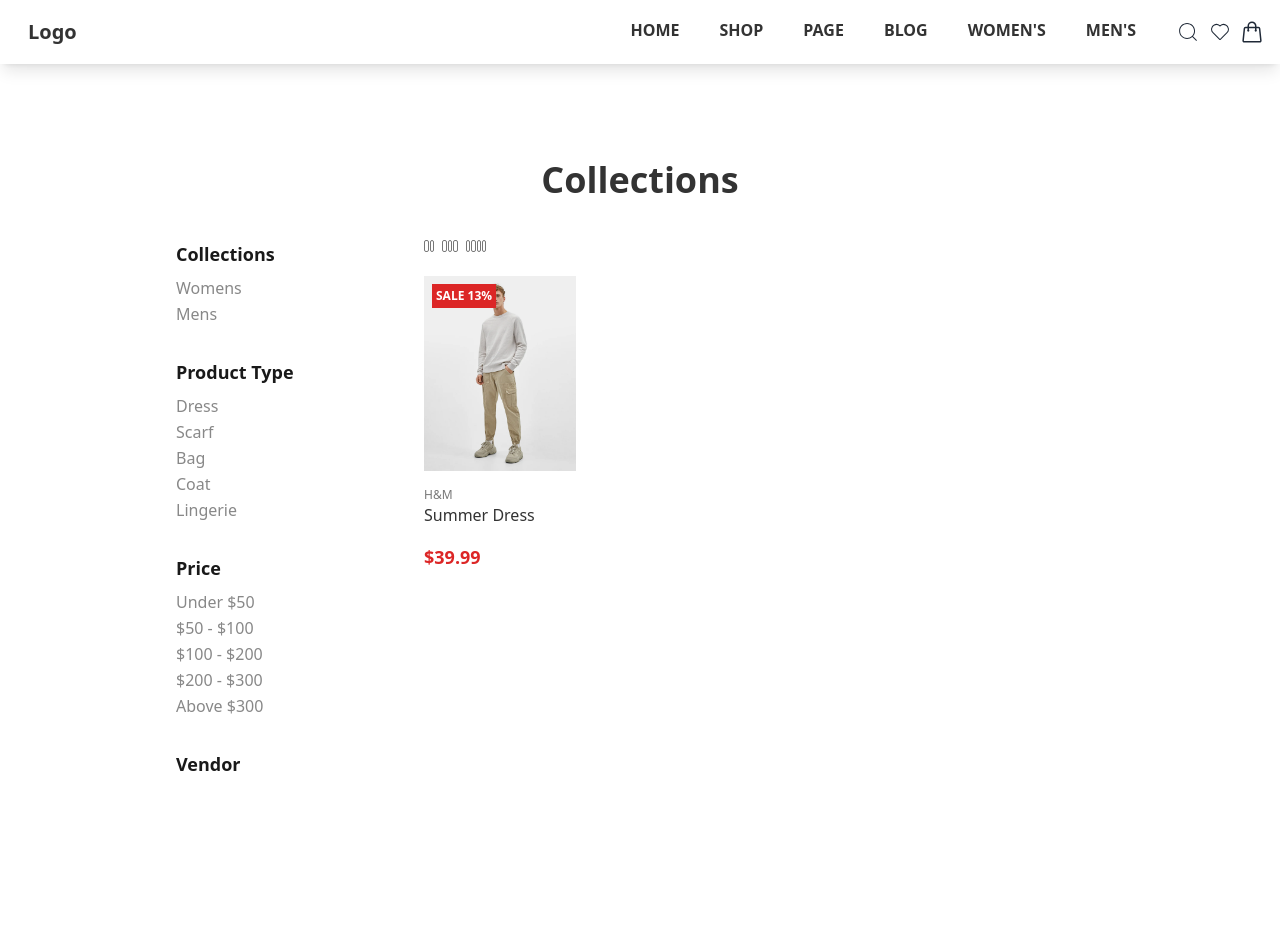
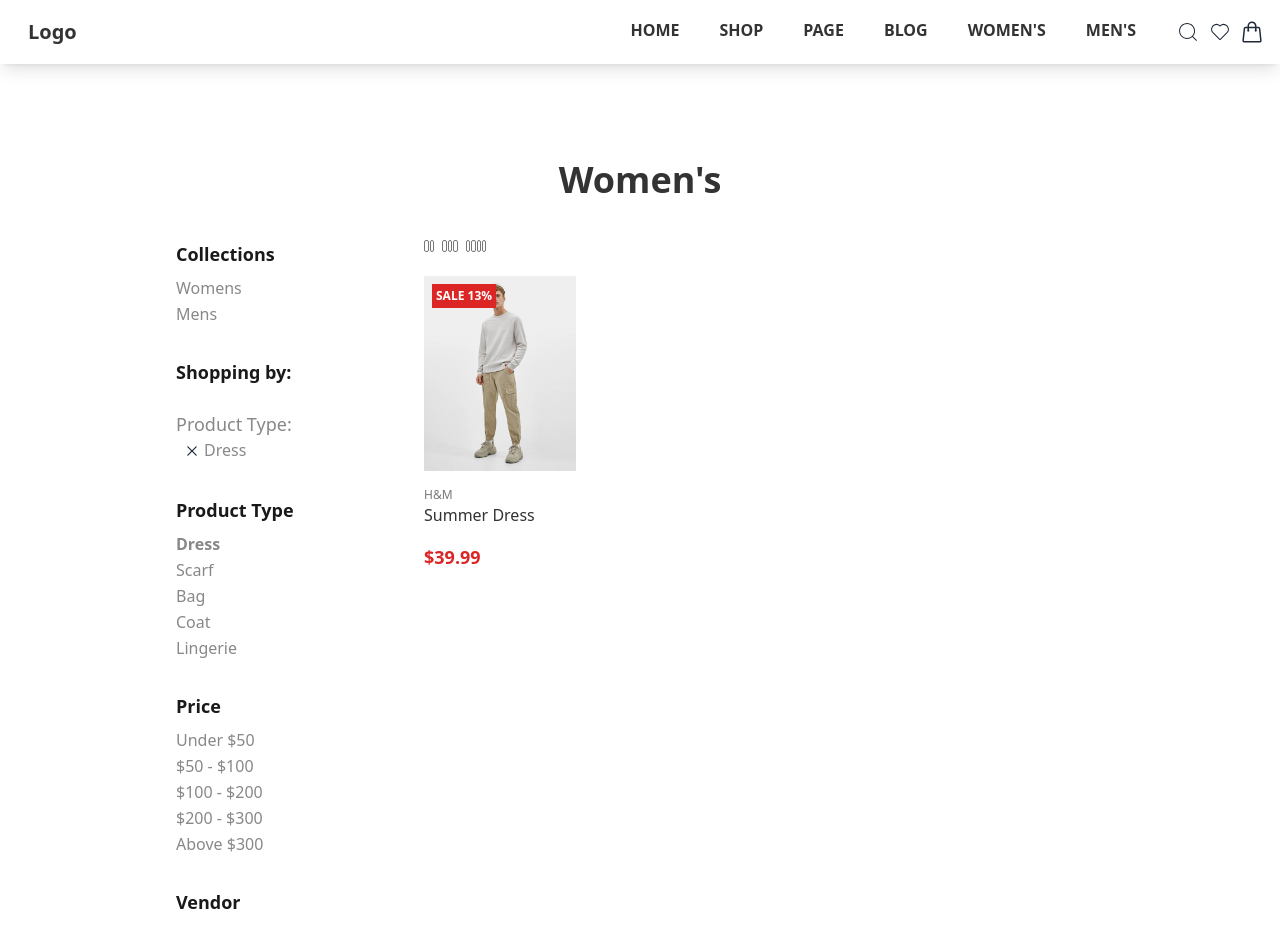
Before and after one commit to AHShuvro/clothing-clone-site, a React (Vite) app: page /womencollections/women in a window 1280 px wide. Both pictures are taken after a click on the item "Dress". Shown: the top 948 px of the page. Before the commit the page ends 882 px from the top, so only its background shows below. Built offline with nearby package versions, Linux system fonts and the light colour scheme.

Commit message:
some issus fixed

```diff
--- a/src/Components/Slider/MenSlider1.jsx
+++ b/src/Components/Slider/MenSlider1.jsx
@@ -1,10 +1,13 @@
 import { Link } from 'react-router-dom';
 import { collections } from '../../Data/Data';
-import { useContext } from 'react';
+import { useContext, useState } from 'react';
 import { DataContext } from '../../Context/DataProvider';
+import { RxCross2 } from "react-icons/rx";
+
 
 const MenSlider1 = () => {
     const { men, setMen, setPriceRange, setVendor } = useContext(DataContext);
+    const [price, setPrice] = useState('');
 
     const productTypes = [...new Set(collections.filter(item => item.gender === 'Men').map(item => item.productType))];
     const vendors = [...new Set(collections.filter(item => item.gender === 'Men').map(item => item.vendor))];
@@ -18,11 +21,25 @@ const MenSlider1 = () => {
     ];
 
     const handlePriceFilter = (range) => {
-        setPriceRange(range);
+        if (range === '') {
+            setPriceRange('');
+            setPrice('');
+        } else {
+            setPriceRange(range);
+            setPrice(`$${range[0]} - $${range[1]}`);
+        }
     };
 
     const handleVendorFilter = (vendor) => {
         setVendor(vendor);
+    };
+
+    const handleProductTypeFilter = (productType) => {
+        if (men === productType) {
+            setMen('');
+        } else {
+            setMen(productType);
+        }
     };
 
     return (
@@ -32,13 +49,34 @@ const MenSlider1 = () => {
                 <Link to={'/womencollections/women'}><li className='text-base text-[#888888] hover:text-[#48cab2] mb-[2px] cursor-pointer duration-300'>Womens</li></Link>
                 <Link to={'/mencollections/men'}><li className='text-base text-[#888888] hover:text-[#48cab2] mb-[2px] cursor-pointer duration-300'>Mens</li></Link>
             </ul>
+            <h3 className={`text-[#191919] text-lg font-bold mt-8 mb-6 ${men || price ? '' : 'hidden'}`}>Shopping by:</h3>
+            <ul>
+                <div className={`${men ? '' : 'hidden'}`}>
+                    <p className='text-lg text-[#888888]'>Product Type:</p>
+                    <div className='flex items-center gap-1 pl-2'>
+                        <RxCross2 className='cursor-pointer' onClick={() => handleProductTypeFilter('')} />
+                        <li className='text-base text-[#888888] hover:text-[#48cab2] mb-[2px] duration-300'>
+                            {men}
+                        </li>
+                    </div>
+                </div>
+                <div className={`${price ? '' : 'hidden'}`}>
+                    <p className='text-lg text-[#888888]'>Price:</p>
+                    <div className='flex items-center gap-1 pl-2'>
+                        <RxCross2 className='cursor-pointer' onClick={() => handlePriceFilter('')} />
+                        <li className='text-base text-[#888888] hover:text-[#48cab2] mb-[2px] duration-300'>
+                            {price}
+                        </li>
+                    </div>
+                </div>
+            </ul>
             <h3 className='text-[#191919] text-lg font-bold mt-8 mb-2'>Product Type</h3>
             <ul>
                 {productTypes.map((productType, idx) => (
                     <li
                         key={idx}
-                        onClick={() => setMen(productType)}
-                        className='text-base text-[#888888] hover:text-[#48cab2] mb-[2px] cursor-pointer duration-300'>
+                        onClick={() => handleProductTypeFilter(productType)}
+                        className={`text-base text-[#888888] hover:text-[#48cab2] mb-[2px] cursor-pointer duration-300 ${men === productType ? 'font-bold' : ''}`}>
                         {productType}
                     </li>
                 ))}
--- a/src/Components/Slider/WomenSlider1.jsx
+++ b/src/Components/Slider/WomenSlider1.jsx
@@ -1,10 +1,12 @@
 import { Link } from 'react-router-dom';
 import { collections } from '../../Data/Data';
-import { useContext } from 'react';
+import { useContext, useState } from 'react';
 import { DataContext } from '../../Context/DataProvider';
+import { RxCross2 } from "react-icons/rx";
 
 const WomenSlider1 = () => {
     const { women, setWomen, setPriceRange, setVendor } = useContext(DataContext);
+    const [price, setPrice] = useState('');
 
     const productTypes = [...new Set(collections.filter(item => item.gender === 'Women').map(item => item.productType))];
     const vendors = [...new Set(collections.filter(item => item.gender === 'Women').map(item => item.vendor))];
@@ -18,11 +20,25 @@ const WomenSlider1 = () => {
     ];
 
     const handlePriceFilter = (range) => {
-        setPriceRange(range);
+        if (range === '') {
+            setPriceRange('');
+            setPrice('');
+        } else {
+            setPriceRange(range);
+            setPrice(`$${range[0]} - $${range[1]}`);
+        }
     };
 
     const handleVendorFilter = (vendor) => {
         setVendor(vendor);
+    };
+
+    const handleProductTypeFilter = (e) => {
+        if (women === e) {
+            setWomen('');
+        } else {
+            setWomen(e);
+        }
     };
 
     return (
@@ -32,13 +48,34 @@ const WomenSlider1 = () => {
                 <Link to={'/womencollections/women'}><li className='text-base text-[#888888] hover:text-[#48cab2] mb-[2px] cursor-pointer duration-300'>Womens</li></Link>
                 <Link to={'/mencollections/men'}><li className='text-base text-[#888888] hover:text-[#48cab2] mb-[2px] cursor-pointer duration-300'>Mens</li></Link>
             </ul>
+            <h3 className={`text-[#191919] text-lg font-bold mt-8 mb-6 ${women || price ? '' : 'hidden'}`}>Shopping by:</h3>
+            <ul>
+                <div className={`${women ? '' : 'hidden'}`}>
+                    <p className='text-lg text-[#888888]'>Product Type:</p>
+                    <div className='flex items-center gap-1 pl-2'>
+                        <RxCross2 className='cursor-pointer' onClick={() => handleProductTypeFilter('')} />
+                        <li className='text-base text-[#888888] hover:text-[#48cab2] mb-[2px] duration-300'>
+                            {women}
+                        </li>
+                    </div>
+                </div>
+                <div className={`${price ? '' : 'hidden'}`}>
+                    <p className='text-lg text-[#888888]'>Price:</p>
+                    <div className='flex items-center gap-1 pl-2'>
+                        <RxCross2 className='cursor-pointer' onClick={() => handlePriceFilter('')} />
+                        <li className='text-base text-[#888888] hover:text-[#48cab2] mb-[2px] duration-300'>
+                            {price}
+                        </li>
+                    </div>
+                </div>
+            </ul>
             <h3 className='text-[#191919] text-lg font-bold mt-8 mb-2'>Product Type</h3>
             <ul>
                 {productTypes.map((productType, idx) => (
                     <li
                         key={idx}
-                        onClick={() => setWomen(productType)}
-                        className='text-base text-[#888888] hover:text-[#48cab2] mb-[2px] cursor-pointer duration-300'>
+                        onClick={() => handleProductTypeFilter(productType)}
+                        className={`text-base text-[#888888] hover:text-[#48cab2] mb-[2px] cursor-pointer duration-300 ${women === productType ? 'font-bold' : ''}`}>
                         {productType}
                     </li>
                 ))}
@@ -49,7 +86,7 @@ const WomenSlider1 = () => {
                     <li
                         key={idx}
                         onClick={() => handlePriceFilter(priceRange.range)}
-                        className='text-base text-[#888888] hover:text-[#48cab2] mb-[2px] cursor-pointer duration-300'>
+                        className={`text-base text-[#888888] hover:text-[#48cab2] mb-[2px] cursor-pointer duration-300`}>
                         {priceRange.label}
                     </li>
                 ))}
--- a/src/Pages/MenCollectionsPage1.jsx
+++ b/src/Pages/MenCollectionsPage1.jsx
@@ -10,7 +10,7 @@ const MenCollectionsPage1 = () => {
         <>
             <Navbar1 />
 
-            <h3 className='text-4xl text-[#333333] font-bold text-center mt-8 sm:mt-12 md:mt-24 mb-10'>Collections</h3>
+            <h3 className='text-4xl text-[#333333] font-bold text-center mt-8 sm:mt-12 md:mt-24 mb-10'>Men's</h3>
             <div className='flex justify-center w-full gap-6  container mx-auto px-2 sm:px-0 xl:px-44 mb-8 sm:mb-12 md:mb-24'>
                 <div className='hidden lg:block '>
                     <MenSlider1 />
--- a/src/Pages/WomenCollectionsPage1.jsx
+++ b/src/Pages/WomenCollectionsPage1.jsx
@@ -10,7 +10,7 @@ const WomenCollectionsPage1 = () => {
         <>
             <Navbar1 />
 
-            <h3 className='text-4xl text-[#333333] font-bold text-center mt-8 sm:mt-12 md:mt-24 mb-10'>Collections</h3>
+            <h3 className='text-4xl text-[#333333] font-bold text-center mt-8 sm:mt-12 md:mt-24 mb-10'>Women's</h3>
             <div className='flex justify-center w-full gap-6  container mx-auto px-2 sm:px-0 xl:px-44 mb-8 sm:mb-12 md:mb-24'>
                 <div className='hidden lg:block '>
                     <WomenSlider1 />
```
